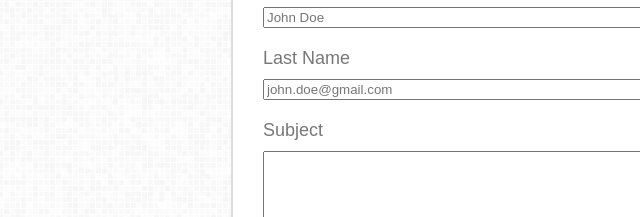
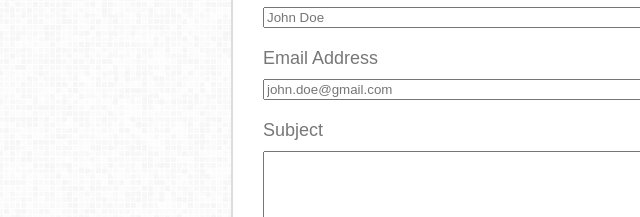
Before and after one commit to sdaniels6363/Basic-Portfolio, a plain HTML site: page contact.html in a window 1280 px wide. Shown: the part 275-492 px from the top of the page, 25-665 px from the left. Drawn offline with Linux system fonts and the light colour scheme.

Commit message:
Fixed where form label didn't say Email Address

```diff
--- a/contact.html
+++ b/contact.html
@@ -34,7 +34,7 @@
                 <label for="name">Name</label>
                 <input type="text" name="fullname" placeholder="John Doe">
 
-                <label for="lname">Last Name</label>
+                <label for="lname">Email Address</label>
                 <input type="text" name="email" placeholder="john.doe@gmail.com">
 
 
```
